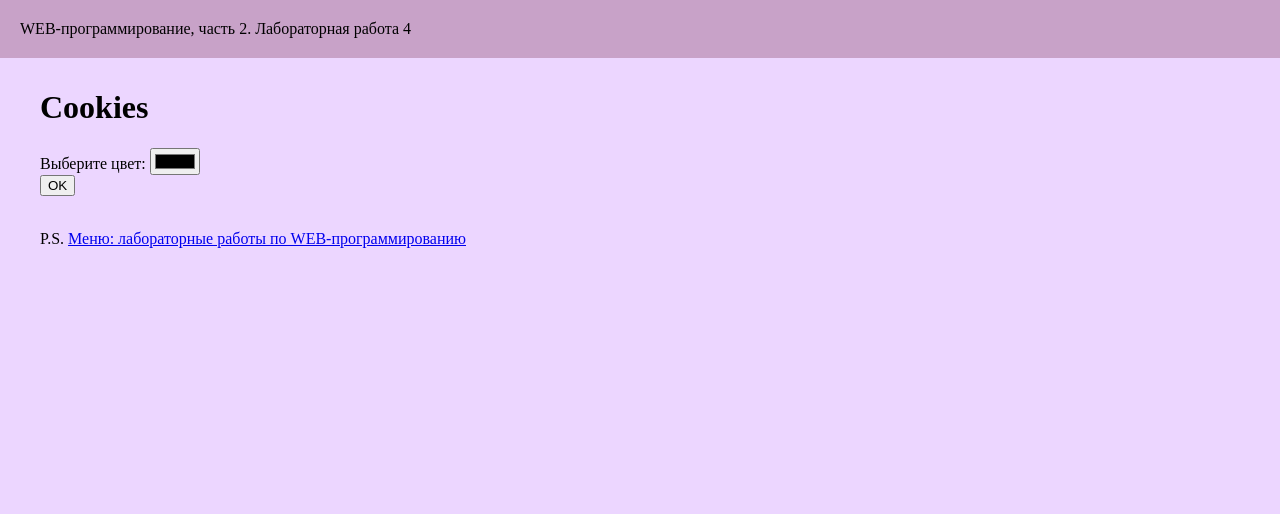
After one commit to Arinaaaaaaaaaa/web-programming-labs-2, a Flask app: page /lab4/cookies in a window 1280 px wide. The commit adds this page. Shown: the top 514 px of the page. Run offline with Flask 3, Linux system fonts and the light colour scheme.

Commit message:
Куки — цвет текста

```diff
--- a/lab4.py
+++ b/lab4.py
@@ -131,3 +131,15 @@ def seed():
 
 
     return render_template("seed.html")
+
+@lab4.route('/lab4/cookies', methods = ['GET', 'POST'])
+def cookies():
+    if request.method == 'GET':
+        return render_template('cookies.html')
+
+    color = request.form.get('color')
+    headers = {
+        'Set-Cookie': 'color=' + color + '; path=/',
+        'location': '/lab4/cookies'
+    }
+    return '', 303, headers
--- a/templates/base.html
+++ b/templates/base.html
@@ -5,6 +5,14 @@
     <meta name="viewport" content="width=device-width, initial-scale=1.0">
     <title>Зенкова Алина, Малкова Арина. {% block lab %}{% endblock %}</title>
     <link rel="stylesheet" href="{{ url_for('static', filename='main.css') }}">
+    {% if request.cookies.get('color')%}
+    <style>
+        body{
+            color: {{ request.cookies.get('color') }};
+        }
+    </style>
+    {% endif %}
+
 </head>
 <body>
     <header>
--- /dev/null
+++ b/templates/cookies.html
@@ -0,0 +1,18 @@
+{% extends "base.html" %}
+
+{% block lab %}Лабораторная работа 4{% endblock %}
+
+{% block main %}
+
+    <h1>Cookies</h1>
+    <form method="post">
+        <div>
+            <label for="color">Выберите цвет:</label>
+            <input type="color" id = "color" name="color">
+        </div>
+        <div>
+            <button type="submit">OK</button>
+        </div>
+    </form>
+
+{% endblock %}
--- a/templates/lab4.html
+++ b/templates/lab4.html
@@ -9,6 +9,7 @@
         <li><a href="/lab4/login">Форма авторизации</li>
         <li><a href="/lab4/fridge">Холодильник</li>
         <li><a href="/lab4/seed">Заказ зерна</li>
+        <li><a href="/lab4/cookies">Куки</li>
     </ol>
 
 {% endblock %}
```
